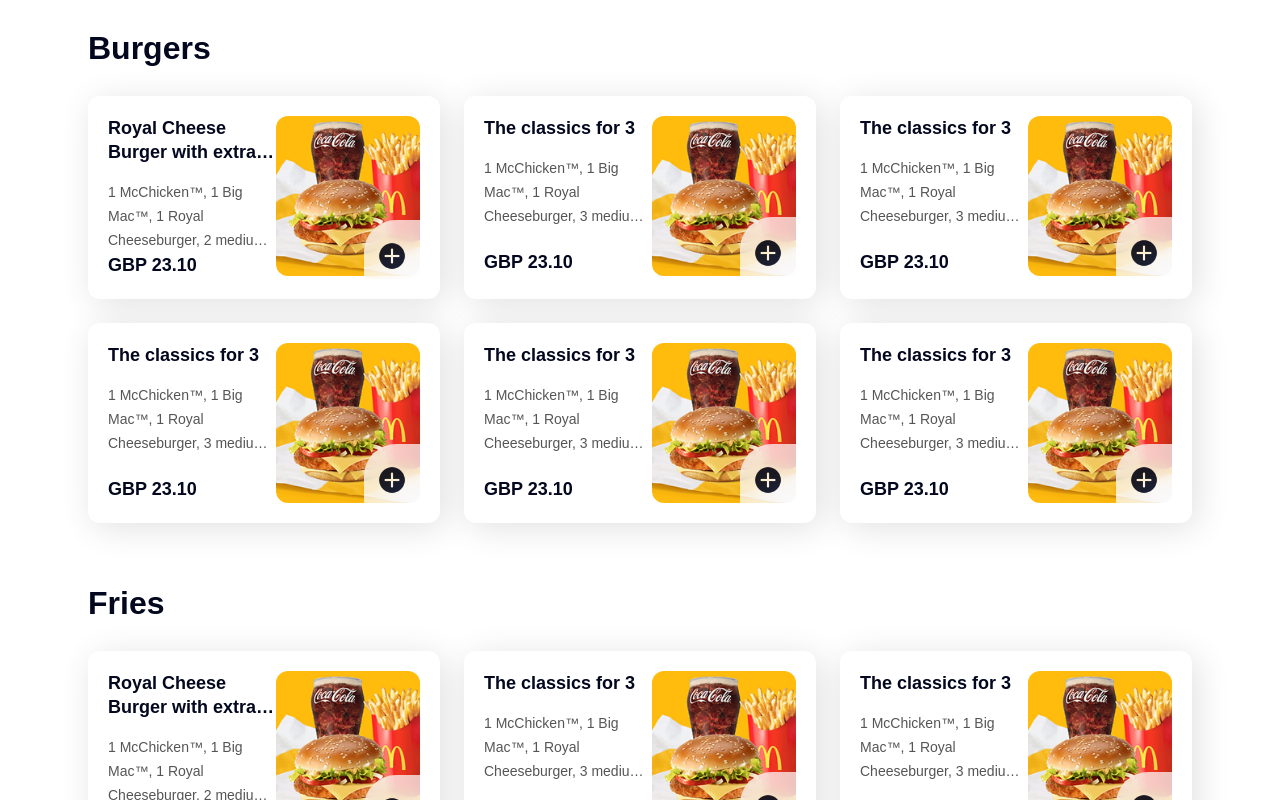
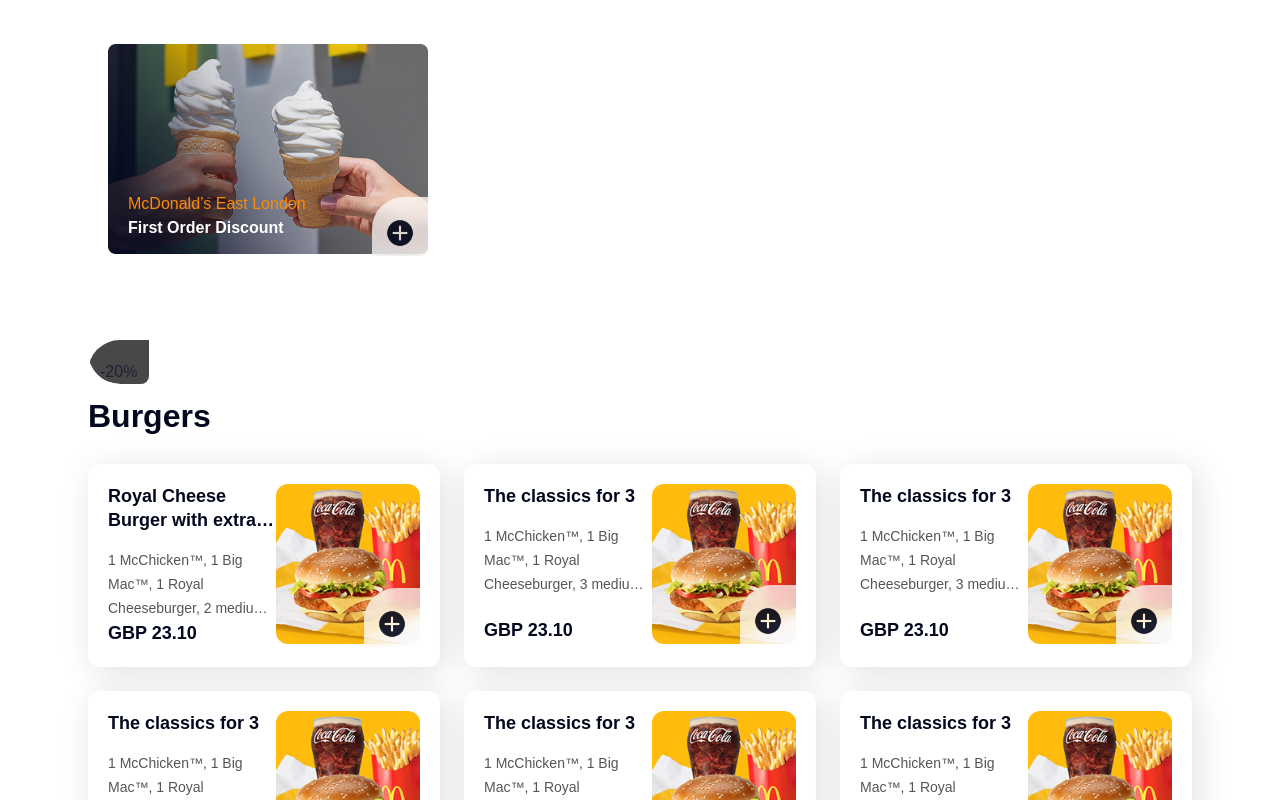
Before and after one commit to moinuddin2003/KhanaPoint, a React (Vite) app: page /restaurant in a window 1280 px wide. Shown: the top 800 px of the page. Built offline with nearby package versions, Linux system fonts and the light colour scheme.

Commit message:
Detail Card First Section remaining

```diff
--- /dev/null
+++ b/src/Components/RestaurantDetail/DiscountCards.jsx
@@ -0,0 +1,25 @@
+import React from "react";
+import { Images } from "../../assets";
+const DiscountCards = () => {
+  return (
+    <div className="overflow-hidden relative rounded-4xl p-5 s bg-white">
+      <div className="img h-80 w-80 ">
+        <img src={Images.IceCream} />
+      </div>
+      <div className="absolute bottom-36 pl-5">
+        <p className="text-[#FC8A06]">McDonald’s East London</p>
+        <h1 className="text-white">First Order Discount</h1>
+      </div>
+      <div className="absolute bottom-32 left-71 rounded-tl-4xl opacity-90 rounded-br-lg bg-white/80 px-3  pt-5 backdrop-blur-sm">
+        <button onClick={() => console.log(first)}>
+          <img src={Images.ICN_Plus} alt="" className="h-8 w-8 " />
+        </button>
+      </div>
+      <div className="absolute bottom-0 left-0 rounded-tl-4xl opacity-90 rounded-br-lg bg-black/80 px-3  pt-5 backdrop-blur-sm">
+        -20%
+      </div>
+    </div>
+  );
+};
+
+export default DiscountCards;
--- a/src/Pages/customer/RestaurantDetail.jsx
+++ b/src/Pages/customer/RestaurantDetail.jsx
@@ -3,6 +3,7 @@
 import Card from "../../Components/RestaurantDetail/Card";
 import { Images } from "../../assets";
 import { data } from "../../utils/dummyData";
+import DiscountCards from "../../Components/RestaurantDetail/DiscountCards";
 
 export default function RestaurantDetail() {
   const [userCart, setUserCart] = useState([]);
@@ -25,6 +26,9 @@
 
   return (
     <div className="mx-auto max-w-6xl space-y-2 p-6">
+      <div className="space-y-14">
+        <DiscountCards />
+      </div>
       {/* Restaurant Categories With Items */}
       <div className="space-y-14">
         {data.map((category) => (
--- a/src/assets/index.js
+++ b/src/assets/index.js
@@ -1,10 +1,11 @@
 import Burger from "./burger.png";
 import Plus from "./plus.png";
+import FreeIce from "./free-ice-cream.png";
 
 export const Images = {
   // Images
   Burger: Burger,
-
   //   Icons
   ICN_Plus: Plus,
+  IceCream: FreeIce,
 };
```
